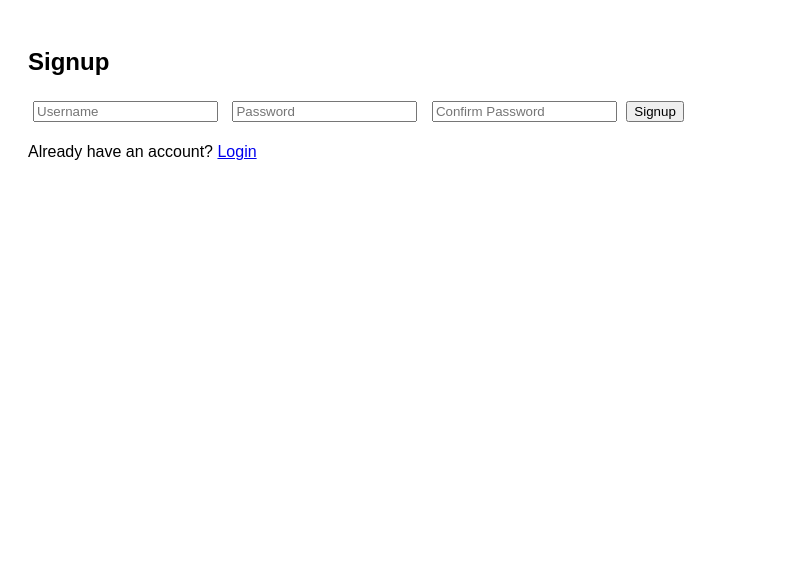
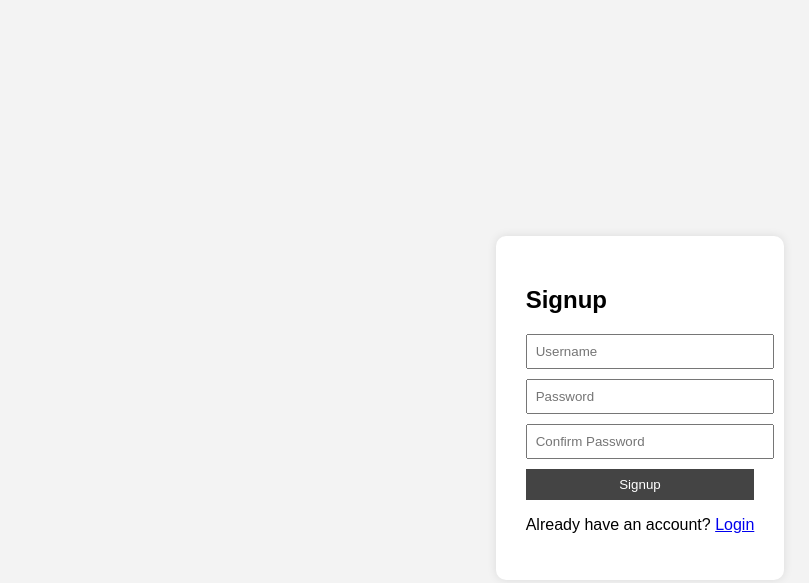
Before and after one commit to saravana373/LP2, a plain HTML site: page index.html in a window 1280 px wide. Shown: the whole page, without its empty margins (0-809 px from the left). Drawn offline with Linux system fonts and the light colour scheme.

Commit message:
Update style.css

```diff
--- a/style.css
+++ b/style.css
@@ -1,7 +1,38 @@
 body {
-  font-family: Arial;
-  padding: 20px;
+  font-family: Arial, sans-serif;
+  background: #f3f3f3;
+  display: flex;
+  justify-content: center;
+  align-items: center;
+  height: 100vh;
 }
-input {
-  margin: 5px;
+
+.container {
+  background: white;
+  padding: 30px;
+  border-radius: 10px;
+  box-shadow: 0 0 10px rgba(0,0,0,0.1);
 }
+
+input, button {
+  display: block;
+  margin: 10px 0;
+  padding: 8px;
+  width: 100%;
+}
+
+button {
+  background: #444;
+  color: white;
+  border: none;
+  cursor: pointer;
+}
+
+button:hover {
+  background: #333;
+}
+
+.error {
+  color: red;
+  margin: 0;
+}
```
